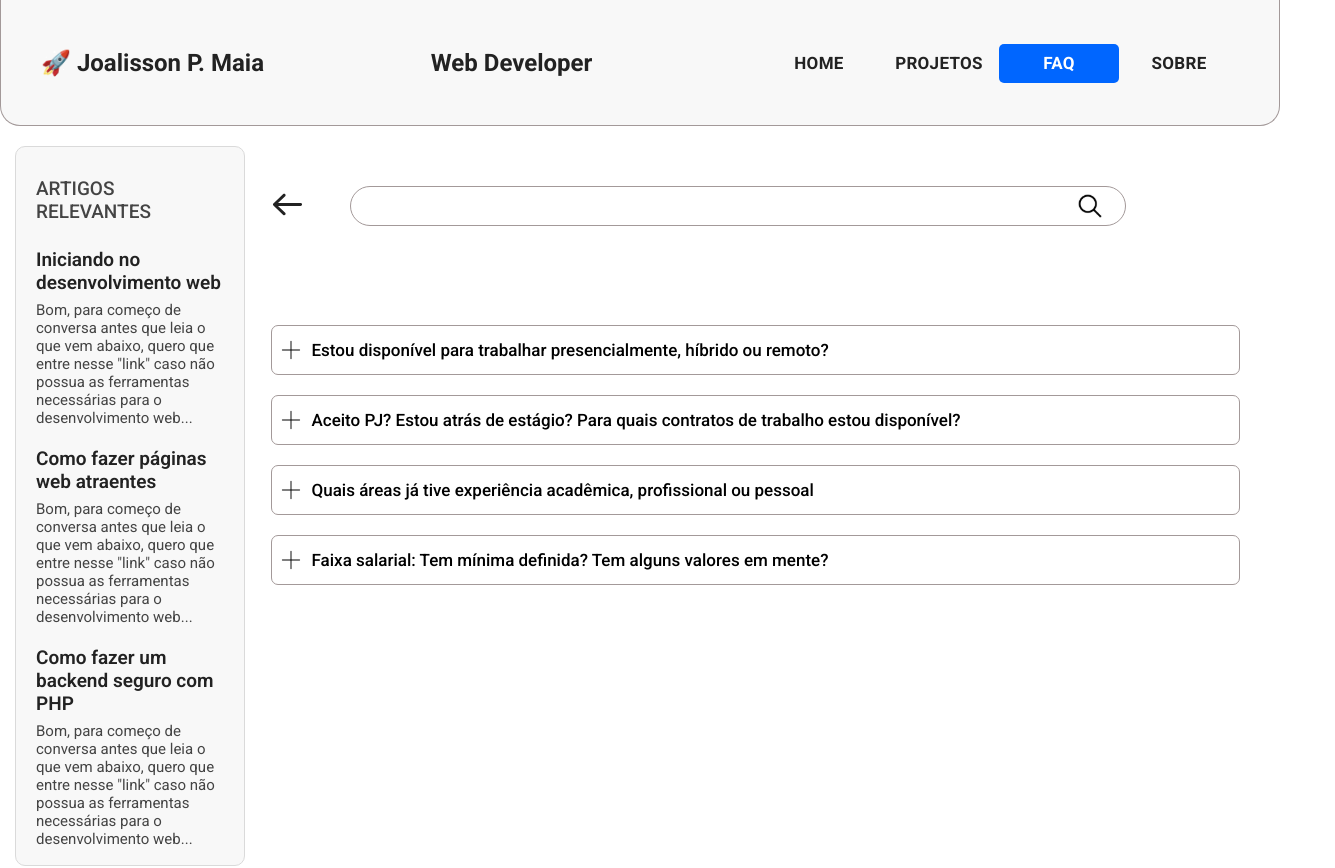
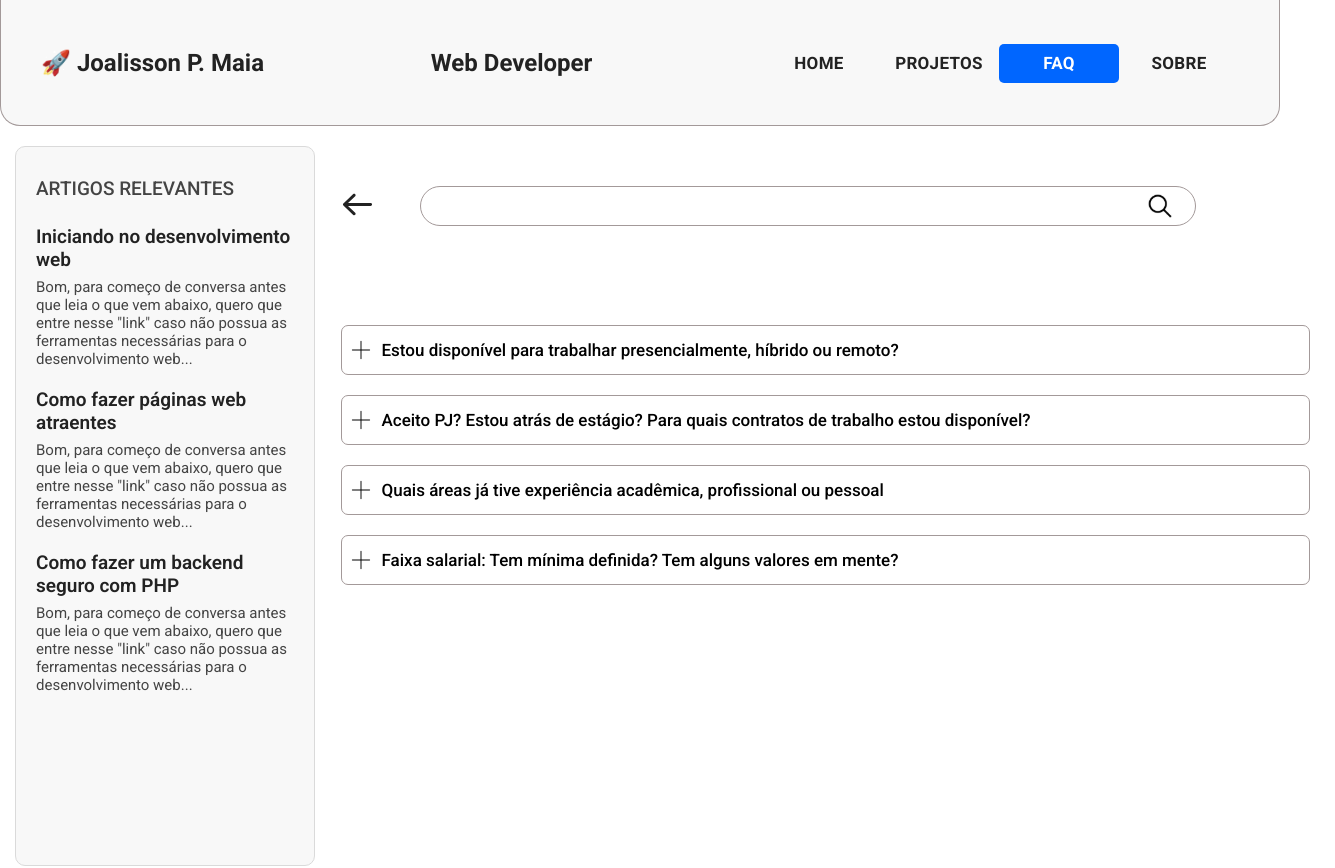
Before and after one commit to Namibo06/portifolio-atual-angular, an Angular app: page /faq in a window 1280 px wide. Shown: the top 868 px of the page, 1335 px wide, since content can reach past the window. Built offline with nearby package versions, Linux system fonts and the light colour scheme.

Commit message:
style: added min width

```diff
--- a/src/app/pages/faq/faq/faq.component.scss
+++ b/src/app/pages/faq/faq/faq.component.scss
@@ -12,7 +12,7 @@ main > aside{
     top: 20px;
     background-color: #f8f8f8;
     height: 90vh;
-    width: 330px;
+    min-width: 300px;
     border-radius: 10px;
     padding: 30px 20px;
     //box-shadow: 0px 1px 2px 2px #a3999936;
```
